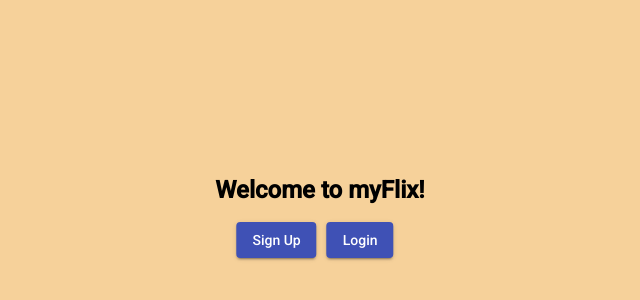
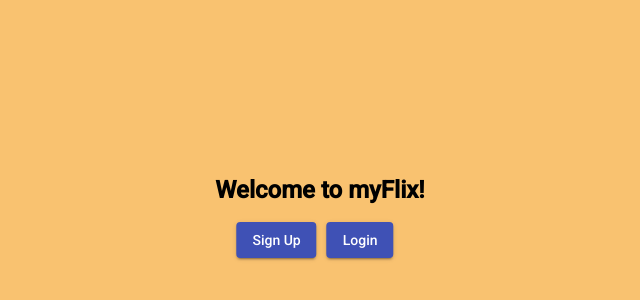
Before and after one commit to KupferJ/myFlix-Angular-client, an Angular app: page / in a window 1280 px wide. Shown: the part 146-446 px from the top of the page, without its empty margins (320-960 px from the left). Built offline with nearby package versions, Linux system fonts and the light colour scheme.

Commit message:
edited welcome view styling

```diff
--- a/src/styles.scss
+++ b/src/styles.scss
@@ -40,9 +40,7 @@ html, body {
   }
 
 body {
-  margin: 0;
-  font-family: Roboto, "Helvetica Neue", sans-serif;
-  background-color: rgb(246, 209, 154);
+  background-color: rgb(249, 194, 112);
 }
 
 .container{
```
